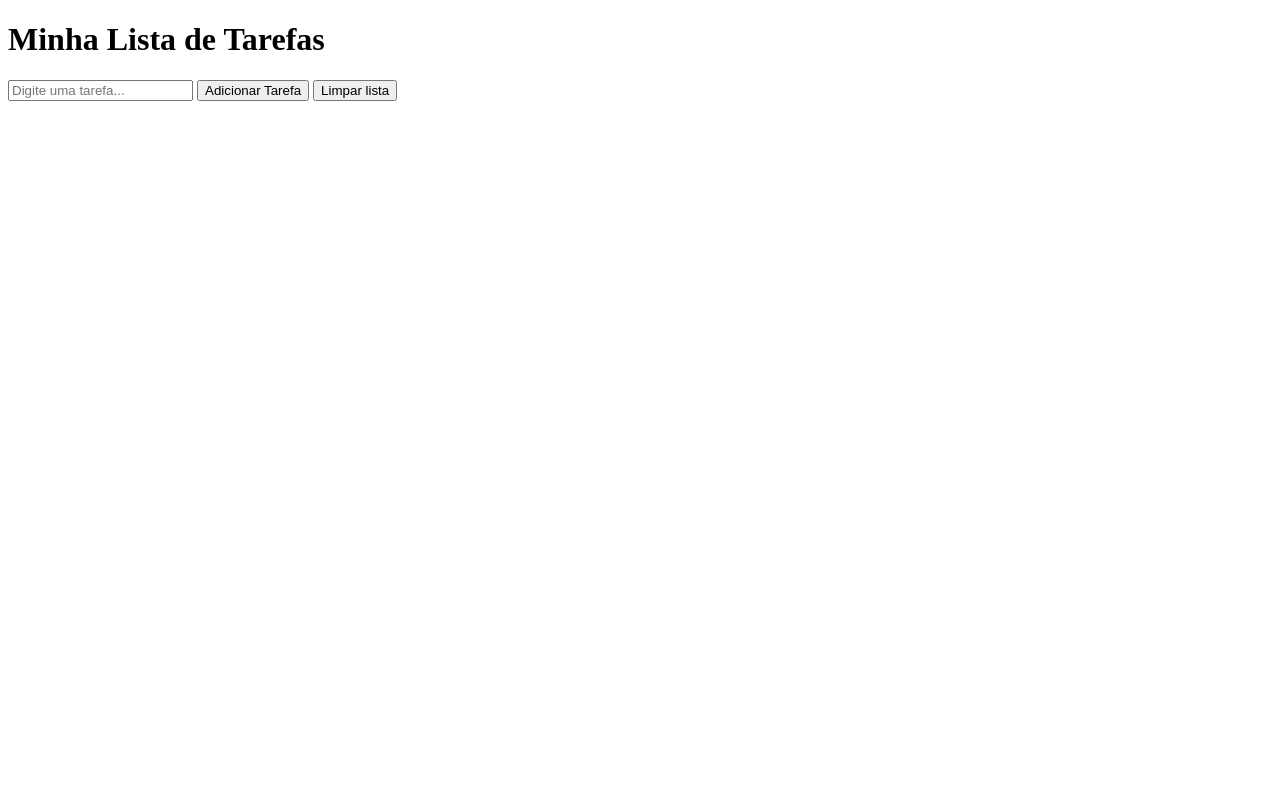
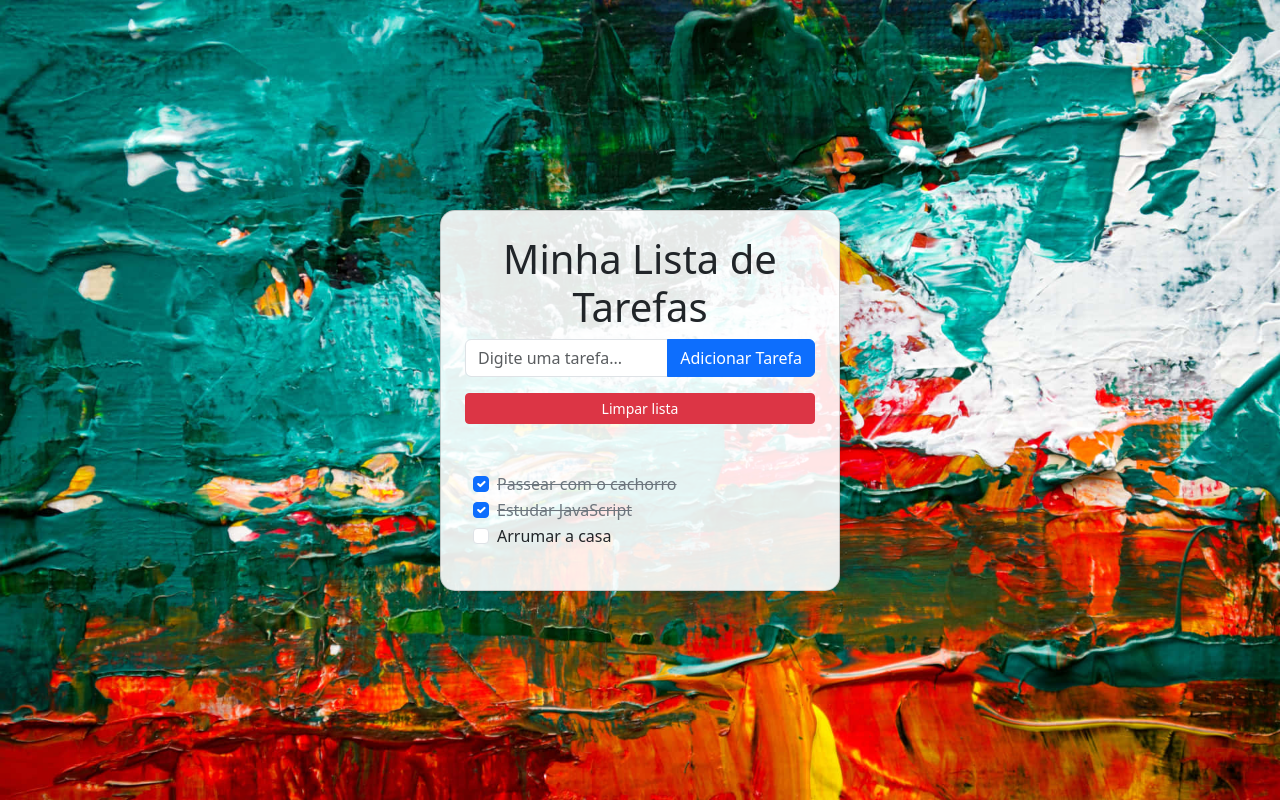
Before and after one commit to EnzoAndradeF/Lista-de-Tarefas, a plain HTML site: page index.html in a window 1280 px wide. Drawn offline with nearby package versions, Linux system fonts and the light colour scheme.

Commit message:
Checkbox e estilização

```diff
--- a/config.js
+++ b/config.js
@@ -1,54 +1,92 @@
-const inputTarefa = document.getElementById('nova-tarefa-input');
-const btnAdicionar = document.getElementById('adicionar-tarefa-btn');
-const ulLista = document.getElementById('lista-de-tarefas');
-const btnLimpar = document.getElementById('limpar-lista-btn');
+const inputTarefa = document.getElementById("nova-tarefa-input");
+const btnAdicionar = document.getElementById("adicionar-tarefa-btn");
+const ulLista = document.getElementById("lista-de-tarefas");
+const btnLimpar = document.getElementById("limpar-lista-btn");
 
-let tarefas = [];
-
+let tarefas = [
+  { texto: "Passear com o cachorro", concluida: true },
+  { texto: "Estudar JavaScript", concluida: true },
+  { texto: "Arrumar a casa", concluida: false },
+];
 
 // Desenhar a Lista
-function renderizarLista(){
+function renderizarLista() {
+  ulLista.innerHTML = "";
 
-    // Limpa a lista existente no HTML para não duplicar
-    ulLista.innerHTML = '';
+  // Percorre o Array de tarefas
+  tarefas.forEach((tarefa, index) => {
+    const li = document.createElement("li");
+    li.classList.add("list-group-item");
+    li.classList.add("form-check");
 
-    // Percorre o Array de tarefas
-    for (const tarefa of tarefas){
+    const checkbox = document.createElement("input");
+    checkbox.type = "checkbox";
+    checkbox.classList.add("form-check-input", "me-1");
+    checkbox.checked = tarefa.concluida;
+    checkbox.id = `tarefa-${index}`;
 
-        const li = document.createElement('li');
+    const label = document.createElement("label");
+    label.classList.add("form-check-label");
+    label.textContent = tarefa.texto;
+    label.htmlfor = `tarefa-${index}`;
 
-        li.textContent = tarefa;
+    li.appendChild(checkbox);
+    li.appendChild(label);
 
-        ulLista.appendChild(li);
+    if (tarefa.concluida) {
+      label.style.textDecoration = "line-through";
+      label.style.color = "#6c757d";
     }
+
+    ulLista.appendChild(li);
+  });
 }
 
-function adicionarTarefa(){
-    const textoTarefa = inputTarefa.value.trim();  // Pega o texto e remove espaços
+function adicionarTarefa() {
+  const textoTarefa = inputTarefa.value.trim(); // Pega o texto e remove espaços
 
-    if (textoTarefa !== ""){
+  if (textoTarefa !== "") {
+    tarefas.push({
+      texto: textoTarefa,
+      concluida: false,
+    });
 
-        tarefas.push(textoTarefa);
+    renderizarLista();
 
-        renderizarLista();
-
-        inputTarefa.value = '';
-
-    } else{
-        alert("Digite uma tarefa, agora!");
-    }
+    inputTarefa.value = "";
+  } else {
+    alert("Digite uma tarefa");
+  }
 }
 
-function limparLista(){
+function limparLista() {
+  tarefas = [];
 
-    tarefas = [];
-
-    renderizarLista();
+  renderizarLista();
 }
 
+function alternarConclusao(index) {
+  tarefas[index].concluida = !tarefas[index].concluida;
+  renderizarLista();
+}
+ulLista.addEventListener("change", function (event) {
+  if (event.target.type === "checkbox") {
+    const id = event.target.id;
+    const index = parseInt(id.split("-")[1]);
+    alternarConclusao(index);
+    return;
+  }
+});
 
-btnAdicionar.addEventListener('click', adicionarTarefa);
+inputTarefa.addEventListener("keypress", function (event) {
+  if (event.key === "Enter" || event.keyCode === 13) {
+    event.preventDefault(); // Evita o comportamento padrão do Enter
+    adicionarTarefa();
+  }
+});
+
+btnAdicionar.addEventListener("click", adicionarTarefa);
 
 renderizarLista();
 
-btnLimpar.addEventListener('click', limparLista);
+btnLimpar.addEventListener("click", limparLista);
--- /dev/null
+++ b/custom.css
@@ -0,0 +1,16 @@
+body {
+    background-image: url('fundo_pinturas.jpg');
+    background-size: cover;
+    background-repeat: no-repeat;
+    background-position: center;
+    background-attachment:fixed;
+    height: 100vh;
+    margin: 0;
+    display: flex;
+    justify-content: center;
+    align-items: center;
+}
+
+h1{
+    text-align: center;
+}
--- a/index.html
+++ b/index.html
@@ -1,22 +1,45 @@
 <!DOCTYPE html>
 <html lang="pt-br">
-<head>
-    <meta charset="UTF-8">
-    <meta name="viewport" content="width=device-width, initial-scale=1.0">
-    <title>Projeto 2</title>
-</head>
-<body>
+  <head>
+    <meta charset="UTF-8" />
+    <meta name="viewport" content="width=device-width, initial-scale=1.0" />
+    <title>Lista de tarefas</title>
 
-    <h1>Minha Lista de Tarefas</h1>
+    <link
+      href="https://cdn.jsdelivr.net/npm/bootstrap@5.3.8/dist/css/bootstrap.min.css"
+      rel="stylesheet"
+      integrity="sha384-sRIl4kxILFvY47J16cr9ZwB07vP4J8+LH7qKQnuqkuIAvNWLzeN8tE5YBujZqJLB"
+      crossorigin="anonymous"
+    />
 
-    <input type="text" id="nova-tarefa-input" placeholder="Digite uma tarefa..."> <!-- Input com texto-->
-    <button id="adicionar-tarefa-btn">Adicionar Tarefa</button>  <!-- Botão-->
+    <link rel="stylesheet" href="custom.css" />
+  </head>
+  <body class="container">
 
-    <button id="limpar-lista-btn">Limpar lista</button>
+    <div class="card p-4 shadow-lg" style="max-width: 400px; background: rgba(255,255,255,0.9); border-radius: 15px;">
+      <h1>Minha Lista de Tarefas</h1>
 
-    <ul id="lista-de-tarefas"></ul>  <!--Lista vazia-->
+      <div class="input-group mb-3">
+        <input
+          type="text"
+          class="form-control"
+          id="nova-tarefa-input"
+          placeholder="Digite uma tarefa..."
+        />
 
-    <script src="../JS/projeto2.js"></script>
+        <button class="btn btn-primary" id="adicionar-tarefa-btn">
+          Adicionar Tarefa
+        </button>
+      </div>
 
-</body>
+      <button class="btn btn-sm btn-danger float-end" id="limpar-lista-btn">
+        Limpar lista
+      </button>
+
+      <ul class="List-group mt-5" id="lista-de-tarefas"></ul>
+      <!--Lista vazia-->
+    </div>
+
+    <script src="config.js"></script>
+  </body>
 </html>
```
Also changed, not shown: fundo_pinturas.jpg (added).
